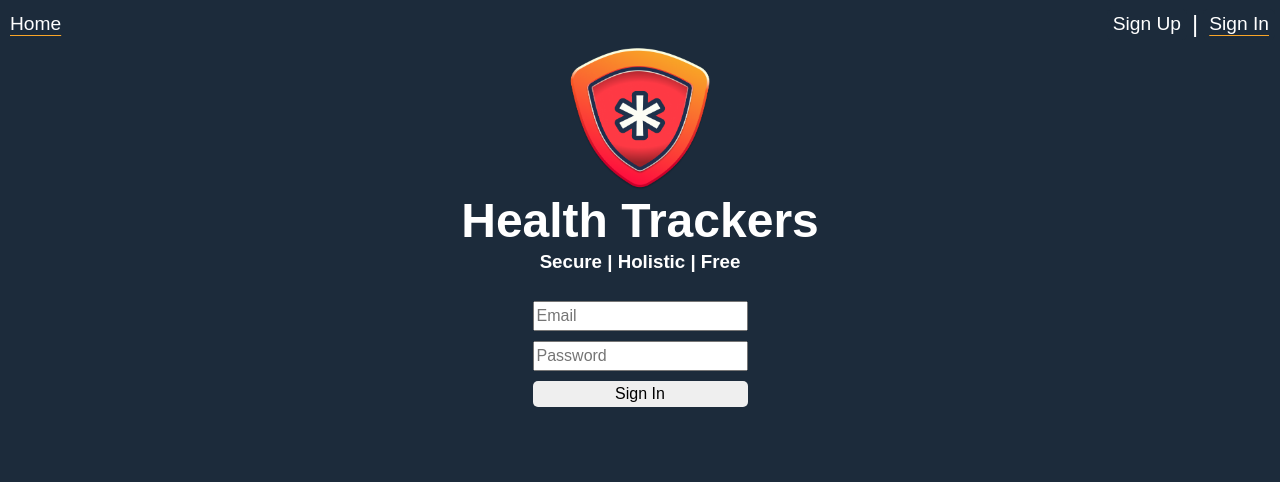
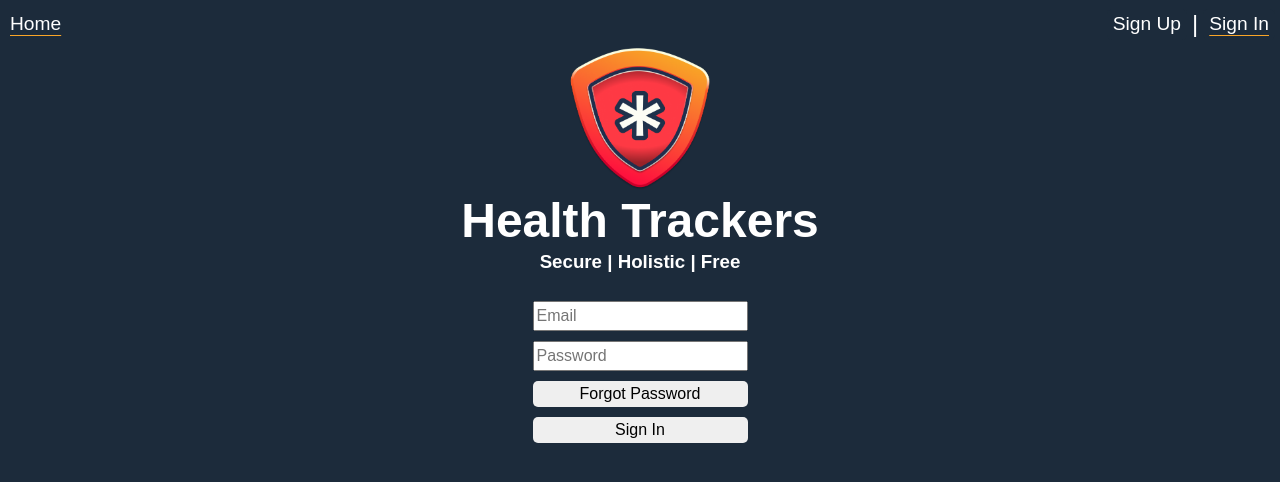
Before and after one commit to ArvoyaDev/health-trackers-frontend, a React (Vite) app: page / in a window 1280 px wide. Shown: the top 482 px of the page. Built offline with nearby package versions, Linux system fonts and the light colour scheme; no server answers; a web font is replaced by a local one.

Commit message:
working on feature for forgotten password

```diff
--- a/src/Components/SignIn.tsx
+++ b/src/Components/SignIn.tsx
@@ -54,8 +54,12 @@ function SignIn() {
           value={password}
           onChange={(e) => setPassword(e.target.value)}
         />
+        <button type="button"
+          onClick={() => setForgotPassword(true)}
+        >Forgot Password</button>
         <button type="submit">Sign In</button>
       </form>
+      {forgotPassword && (<ForgotPassword />)}
     </>
   );
 }
```
